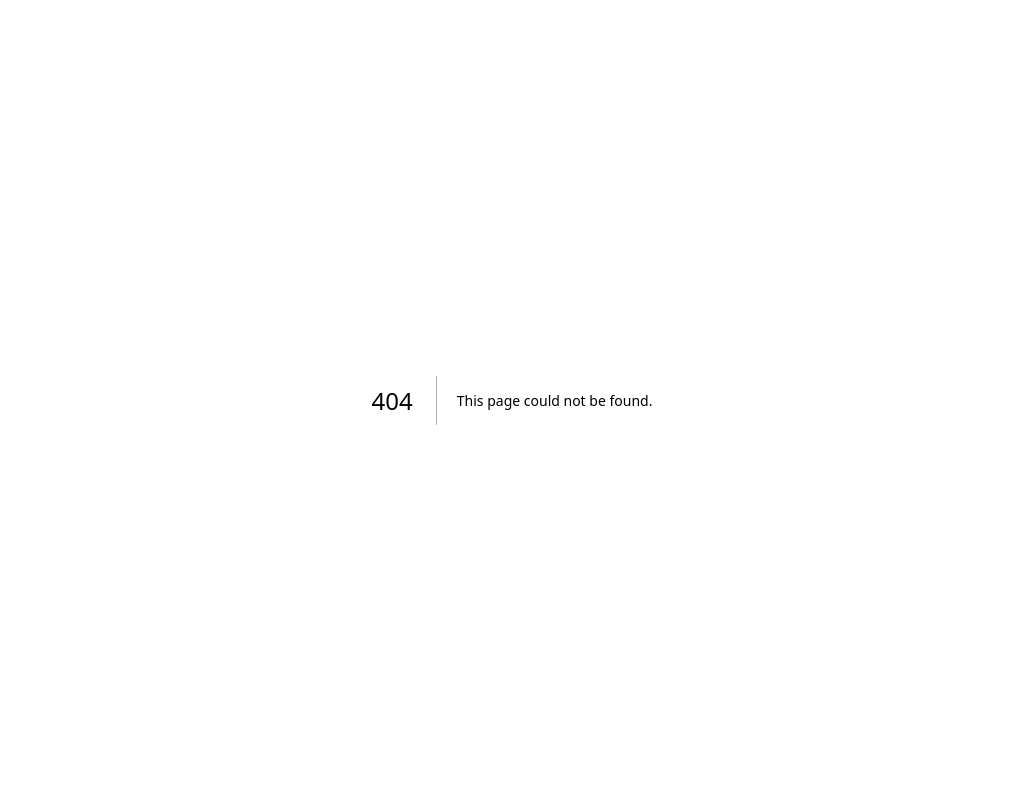
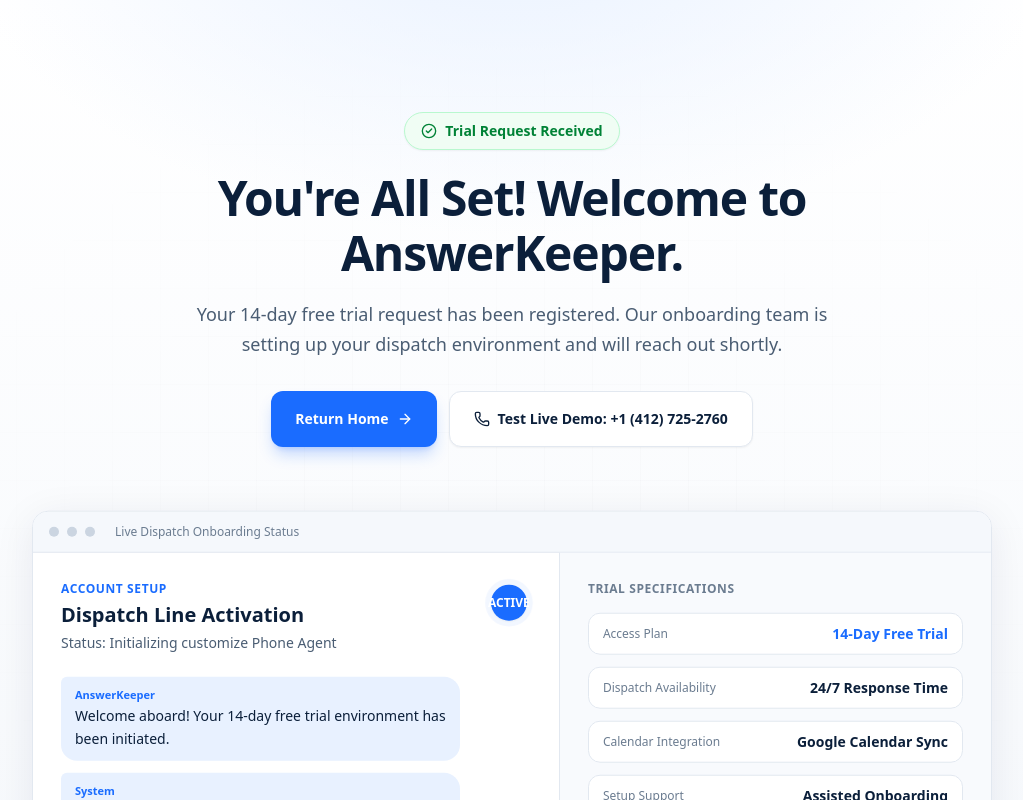
Before and after one commit to AnswerKeeper/answerkeeper-website, a Next.js app: page /thank-you in a window 1280 px wide. Before the commit this address had no page. Shown: the top 800 px of the page, without its empty margins (128-1151 px from the left). Built offline with nearby package versions, Linux system fonts and the light colour scheme.

Commit message:
Add Thank You page component with hero motion layout

```diff
--- a/package.json
+++ b/package.json
@@ -11,6 +11,7 @@
   "dependencies": {
     "@paddle/paddle-js": "^1.6.4",
     "@supabase/supabase-js": "^2.112.3",
+    "framer-motion": "^13.1.0",
     "googleapis": "^174.0.1",
     "lucide-react": "^1.28.0",
     "next": "16.2.12",
--- a/src/app/layout.tsx
+++ b/src/app/layout.tsx
@@ -1,36 +1,19 @@
 import type { Metadata } from "next";
-import { DM_Sans, Outfit } from "next/font/google";
 import "./globals.css";
 
-const dmSans = DM_Sans({
-  variable: "--font-dm-sans",
-  subsets: ["latin"],
-  weight: ["400", "500", "600", "700"],
-});
-
-const outfit = Outfit({
-  variable: "--font-outfit",
-  subsets: ["latin"],
-  weight: ["500", "600", "700"],
-});
-
 export const metadata: Metadata = {
-  title: "AnswerKeeper — Never Miss Another Plumbing Job",
-  description:
-    "Answer every customer call 24/7, capture emergency requests, and book more plumbing jobs—even while you're under a sink.",
+  title: "AnswerKeeper | 24/7 AI Call Handling & Dispatch",
+  description: "Automated call triage and dispatch for HVAC and plumbing contractors.",
 };
 
 export default function RootLayout({
   children,
-}: Readonly<{
+}: {
   children: React.ReactNode;
-}>) {
+}) {
   return (
-    <html
-      lang="en"
-      className={`${dmSans.variable} ${outfit.variable} h-full antialiased`}
-    >
-      <body className="min-h-full flex flex-col bg-background text-foreground">
+    <html lang="en">
+      <body className="bg-slate-950 text-slate-100 antialiased selection:bg-emerald-500 selection:text-slate-950">
         {children}
       </body>
     </html>
--- /dev/null
+++ b/src/app/thank-you/page.tsx
@@ -0,0 +1,194 @@
+"use client";
+
+import React from "react";
+import Link from "next/link";
+import { CheckCircle2, ArrowRight, Phone } from "lucide-react";
+
+export default function ThankYouPage() {
+  return (
+    <main className="relative min-h-screen overflow-hidden bg-white text-navy">
+      {/* Background Gradients */}
+      <div
+        aria-hidden
+        className="pointer-events-none absolute inset-0 bg-[radial-gradient(ellipse_80%_60%_at_50%_-10%,#e8f1ff_0%,transparent_55%),linear-gradient(180deg,#ffffff_0%,#f5f8fc_100%)]"
+      />
+      <div
+        aria-hidden
+        className="pointer-events-none absolute inset-0 opacity-[0.35] [background-image:linear-gradient(rgba(11,31,58,0.04)_1px,transparent_1px),linear-gradient(90deg,rgba(11,31,58,0.04)_1px,transparent_1px)] [background-size:48px_48px] [mask-image:radial-gradient(ellipse_at_center,black_20%,transparent_75%)]"
+      />
+
+      <div className="relative mx-auto max-w-6xl px-5 pb-16 pt-16 sm:px-8 sm:pt-24 lg:pt-28">
+        <div className="mx-auto max-w-3xl text-center">
+
+          {/* Status Badge */}
+          <div className="animate-fade-up inline-flex items-center gap-2 rounded-full border border-green-200 bg-green-50 px-4 py-2 text-sm font-semibold text-green-700 shadow-xs">
+            <CheckCircle2 size={16} />
+            Trial Request Received
+          </div>
+
+          <h1 className="animate-fade-up-delay-1 mt-5 font-[family-name:var(--font-outfit)] text-3xl font-semibold leading-[1.15] tracking-tight text-navy sm:text-4xl md:text-5xl">
+            You're All Set! Welcome to AnswerKeeper.
+          </h1>
+
+          <p className="animate-fade-up-delay-2 mx-auto mt-5 max-w-2xl text-base leading-relaxed text-navy-muted sm:text-lg">
+            Your 14-day free trial request has been registered. Our onboarding team is setting up your dispatch environment and will reach out shortly.
+          </p>
+
+          <div className="animate-fade-up-delay-3 mt-8 flex flex-col items-center justify-center gap-3 sm:flex-row">
+            <Link
+              href="/"
+              className="inline-flex h-14 w-full items-center justify-center gap-2 rounded-xl bg-blue px-6 text-sm font-semibold text-white shadow-lg shadow-blue/25 transition-all duration-300 ease-out hover:-translate-y-1 hover:bg-blue-dark hover:shadow-xl hover:shadow-blue/35 sm:w-auto"
+            >
+              Return Home
+              <ArrowRight size={16} aria-hidden="true" />
+            </Link>
+
+            <a
+              href="tel:+14127252760"
+              className="inline-flex h-14 w-full items-center justify-center gap-2 rounded-xl border border-border bg-white px-6 text-sm font-semibold text-navy shadow-xs transition-all duration-300 ease-out hover:-translate-y-1 hover:border-blue hover:text-blue hover:shadow-md sm:w-auto"
+            >
+              <Phone size={16} aria-hidden="true" />
+              Test Live Demo: +1 (412) 725-2760
+            </a>
+          </div>
+        </div>
+
+        {/* Hero Motion Visual Section */}
+        <div className="relative mt-12 w-full sm:mt-16">
+          <div className="absolute inset-x-0 bottom-0 h-24 bg-gradient-to-t from-white to-transparent" />
+          <ThankYouVisual />
+        </div>
+      </div>
+    </main>
+  );
+}
+
+function ThankYouVisual() {
+  return (
+    <div className="animate-float-soft mx-auto max-w-5xl px-5 sm:px-8">
+      <div className="overflow-hidden rounded-2xl border border-border bg-white shadow-[0_8px_40px_rgba(11,31,58,0.08)] transition-all duration-300 hover:shadow-[0_12px_50px_rgba(11,31,58,0.12)]">
+
+        {/* Window Topbar */}
+        <div className="flex items-center gap-2 border-b border-border bg-surface px-4 py-3">
+          <span className="h-2.5 w-2.5 rounded-full bg-border-strong" />
+          <span className="h-2.5 w-2.5 rounded-full bg-border-strong" />
+          <span className="h-2.5 w-2.5 rounded-full bg-border-strong" />
+          <span className="ml-3 text-xs font-medium text-navy-soft">
+            Live Dispatch Onboarding Status
+          </span>
+        </div>
+
+        {/* Content Layout */}
+        <div className="grid gap-0 lg:grid-cols-[1.1fr_0.9fr]">
+          <div className="border-b border-border p-5 sm:p-7 lg:border-b-0 lg:border-r">
+            <div className="flex items-start justify-between gap-4">
+              <div>
+                <p className="text-xs font-semibold uppercase tracking-wider text-blue">
+                  Account Setup
+                </p>
+                <p className="mt-1 font-[family-name:var(--font-outfit)] text-xl font-semibold text-navy">
+                  Dispatch Line Activation
+                </p>
+                <p className="mt-1 text-sm text-navy-muted">
+                  Status: Initializing customize Phone Agent
+                </p>
+              </div>
+
+              <div className="relative flex h-11 w-11 shrink-0 items-center justify-center">
+                <span className="animate-pulse-ring absolute inset-0 rounded-full bg-blue/30" />
+                <span className="relative flex h-9 w-9 items-center justify-center rounded-full bg-blue text-xs font-bold text-white shadow-xs">
+                  ACTIVE
+                </span>
+              </div>
+            </div>
+
+            <div className="mt-6 space-y-3">
+              <ChatBubble
+                who="AnswerKeeper"
+                text="Welcome aboard! Your 14-day free trial environment has been initiated."
+                tone="ai"
+              />
+              <ChatBubble
+                who="System"
+                text="Instructions to connect your phone number and Google Calendar have been sent to your email."
+                tone="ai"
+              />
+            </div>
+          </div>
+
+          <div className="bg-surface/70 p-5 sm:p-7">
+            <p className="text-xs font-semibold uppercase tracking-wider text-navy-soft">
+              Trial Specifications
+            </p>
+            <div className="mt-4 space-y-3">
+              <InfoRow label="Access Plan" value="14-Day Free Trial" highlight />
+              <InfoRow label="Dispatch Availability" value="24/7 Response Time" />
+              <InfoRow label="Calendar Integration" value="Google Calendar Sync" />
+              <InfoRow label="Setup Support" value="Assisted Onboarding" />
+            </div>
+
+            <div className="mt-6 rounded-xl border border-blue-mid bg-blue-soft px-4 py-3 shadow-xs transition-all duration-300 hover:border-blue hover:shadow-md">
+              <p className="text-sm font-semibold text-navy">
+                What happens next?
+              </p>
+              <p className="mt-1 text-xs leading-relaxed text-navy-muted">
+                Follow the onboarding email steps to forward your calls whenever you are busy on a job site.
+              </p>
+            </div>
+          </div>
+        </div>
+      </div>
+    </div>
+  );
+}
+
+function ChatBubble({
+  who,
+  text,
+  tone,
+}: {
+  who: string;
+  text: string;
+  tone: "ai" | "caller";
+}) {
+  const isAi = tone === "ai";
+  return (
+    <div className={`flex ${isAi ? "justify-start" : "justify-end"}`}>
+      <div
+        className={`max-w-[92%] rounded-2xl px-3.5 py-2.5 text-left transition-all duration-300 hover:scale-[1.01] sm:max-w-[85%] ${
+          isAi
+            ? "rounded-tl-md bg-blue-soft text-navy hover:shadow-xs"
+            : "rounded-tr-md bg-navy text-white hover:shadow-xs"
+        }`}
+      >
+        <p className={`text-[11px] font-semibold ${isAi ? "text-blue" : "text-blue-mid"}`}>
+          {who}
+        </p>
+        <p className="mt-0.5 text-sm leading-relaxed whitespace-pre-line">{text}</p>
+      </div>
+    </div>
+  );
+}
+
+function InfoRow({
+  label,
+  value,
+  highlight = false,
+}: {
+  label: string;
+  value: string;
+  highlight?: boolean;
+}) {
+  return (
+    <div className="flex items-center justify-between gap-3 rounded-xl border border-border bg-white px-3.5 py-2.5 transition-all duration-300 hover:-translate-y-0.5 hover:border-blue/40 hover:shadow-xs">
+      <span className="text-xs font-medium text-navy-soft">{label}</span>
+      <span
+        className={`text-right text-sm font-semibold ${
+          highlight ? "text-blue" : "text-navy"
+        }`}
+      >
+        {value}
+      </span>
+    </div>
+  );
+}
```
Also changed, not shown: 1 other file (tests, documents, lock files or other folders).
